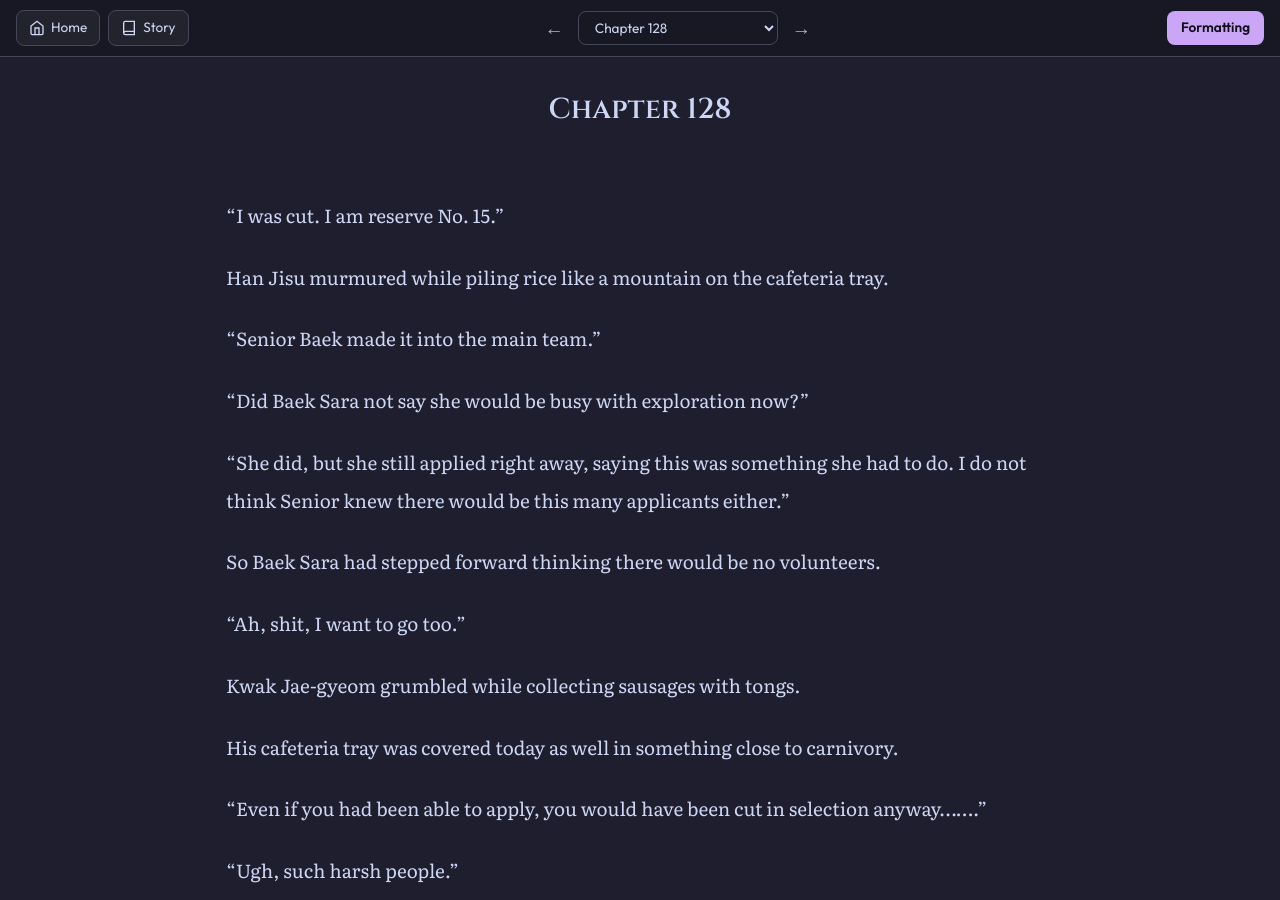
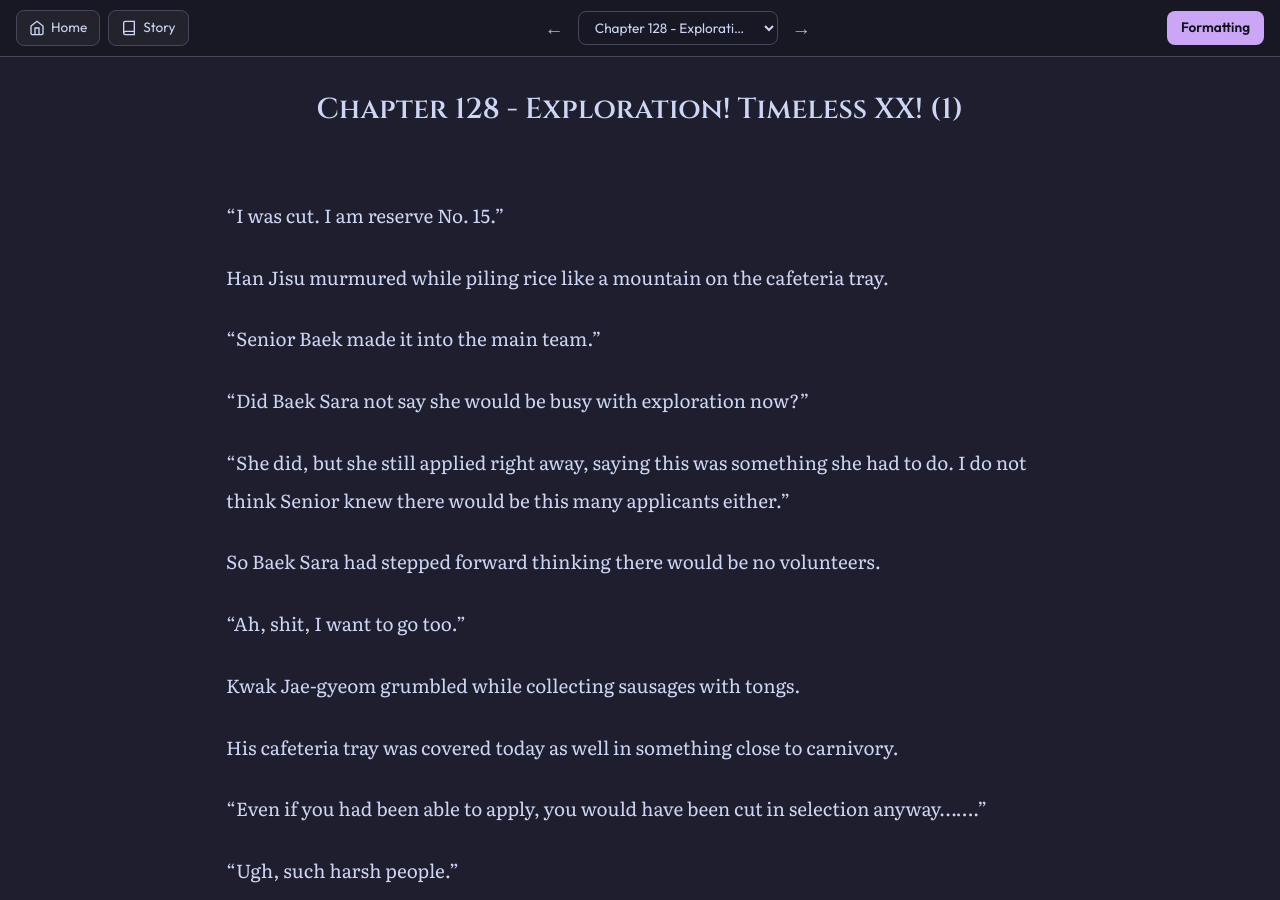
Before and after one commit to soleumn/soleumn.github.io, a Jekyll site: the page built from _chapters/esg/ch128.md, in a window 1280 px wide and 900 px high. Built offline with Jekyll 4.4.1, drawn with Linux system fonts in a browser that asks for light colours; comment, search, counter and statistics services are not loaded.

Commit message:
Update ch128.md

```diff
--- a/_chapters/esg/ch128.md
+++ b/_chapters/esg/ch128.md
@@ -1,5 +1,5 @@
 ---
-title: "Chapter 128"
+title: "Chapter 128 - Exploration! Timeless XX! (1)"
 categories: esg
 capitulo: 128
 ---
```
